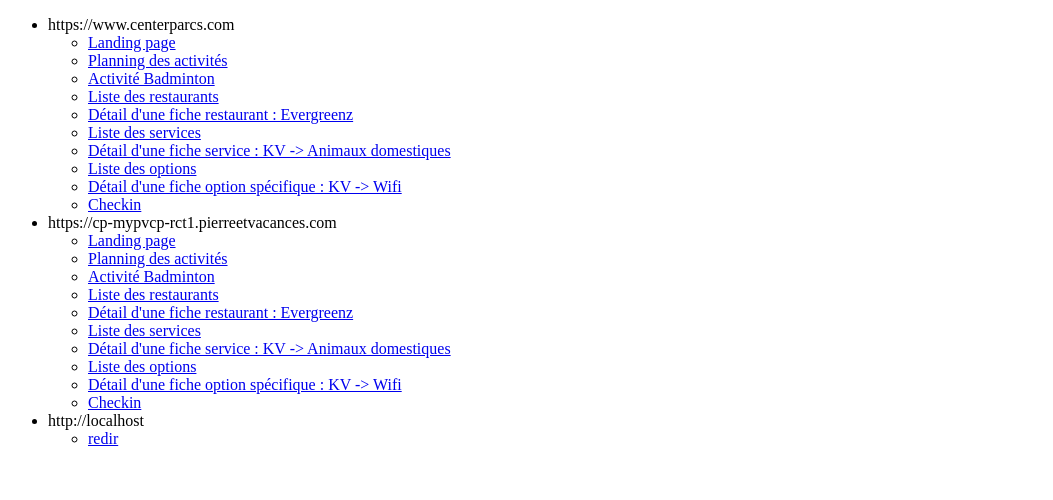
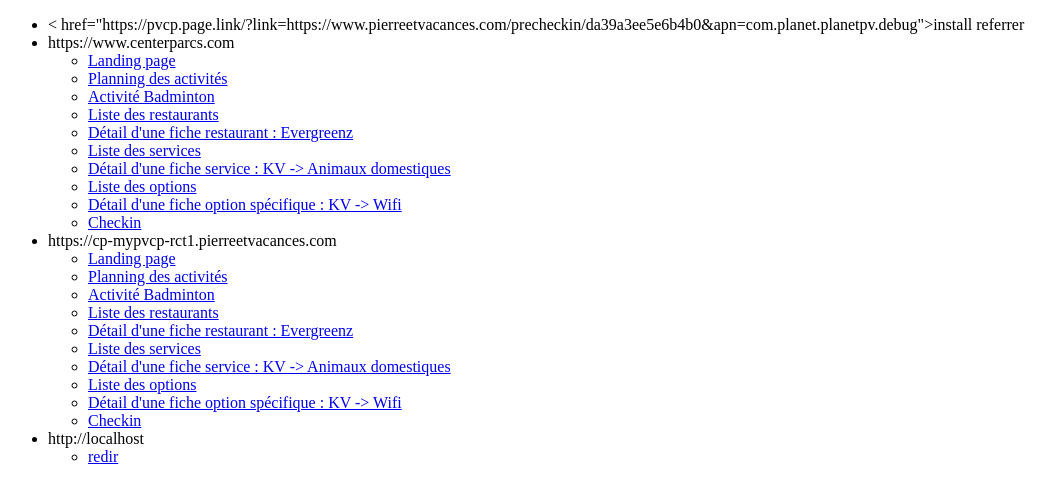
Before and after one commit to vhoen/vhoen.github.io, a plain HTML site: page links.html in a window 1280 px wide. Shown: the whole page, without its empty margins (0-1053 px from the left). Drawn offline with Linux system fonts and the light colour scheme.

Commit message:
add install referrer link

```diff
--- a/links.html
+++ b/links.html
@@ -10,6 +10,7 @@
 <body>
 
 <ul>
+		<li>< href="https://pvcp.page.link/?link=https://www.pierreetvacances.com/precheckin/da39a3ee5e6b4b0&apn=com.planet.planetpv.debug">install referrer</a></li>
 		<li>https://www.centerparcs.com
 			<ul>
 				<li>
```
